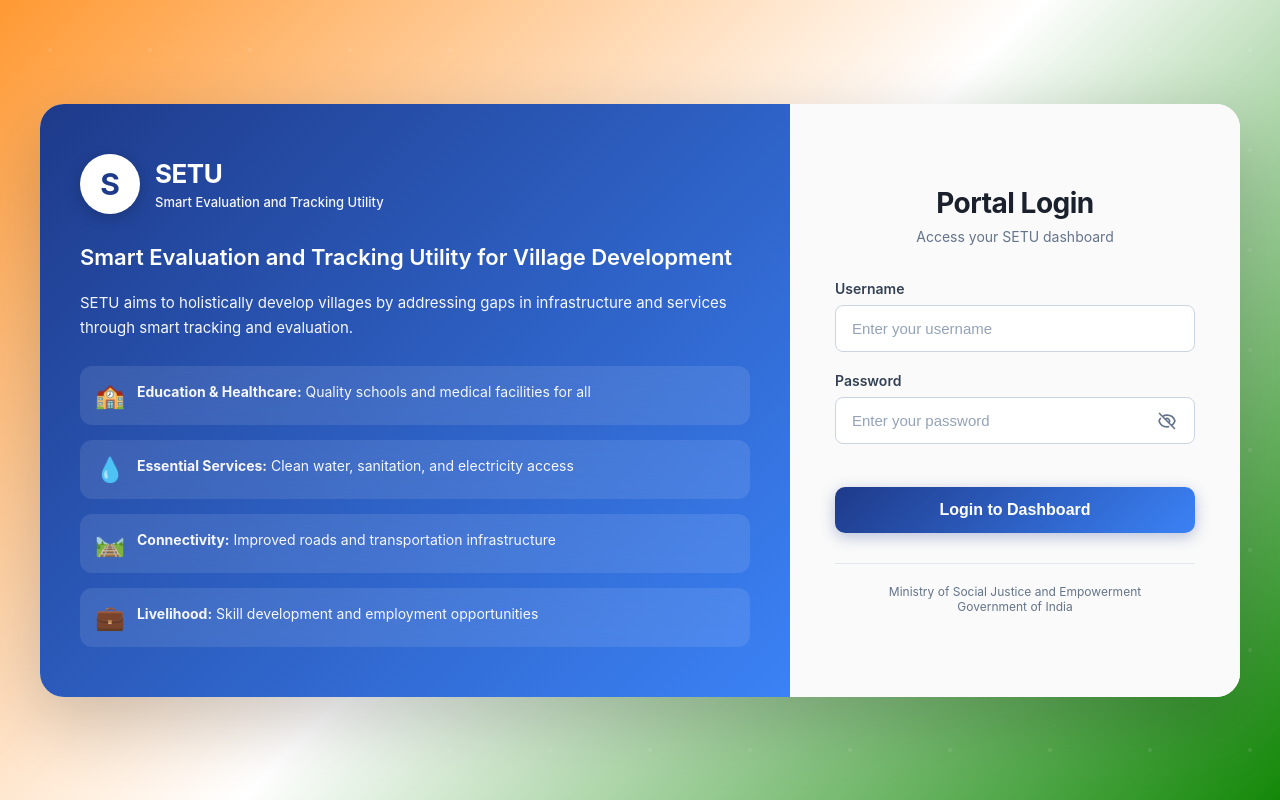
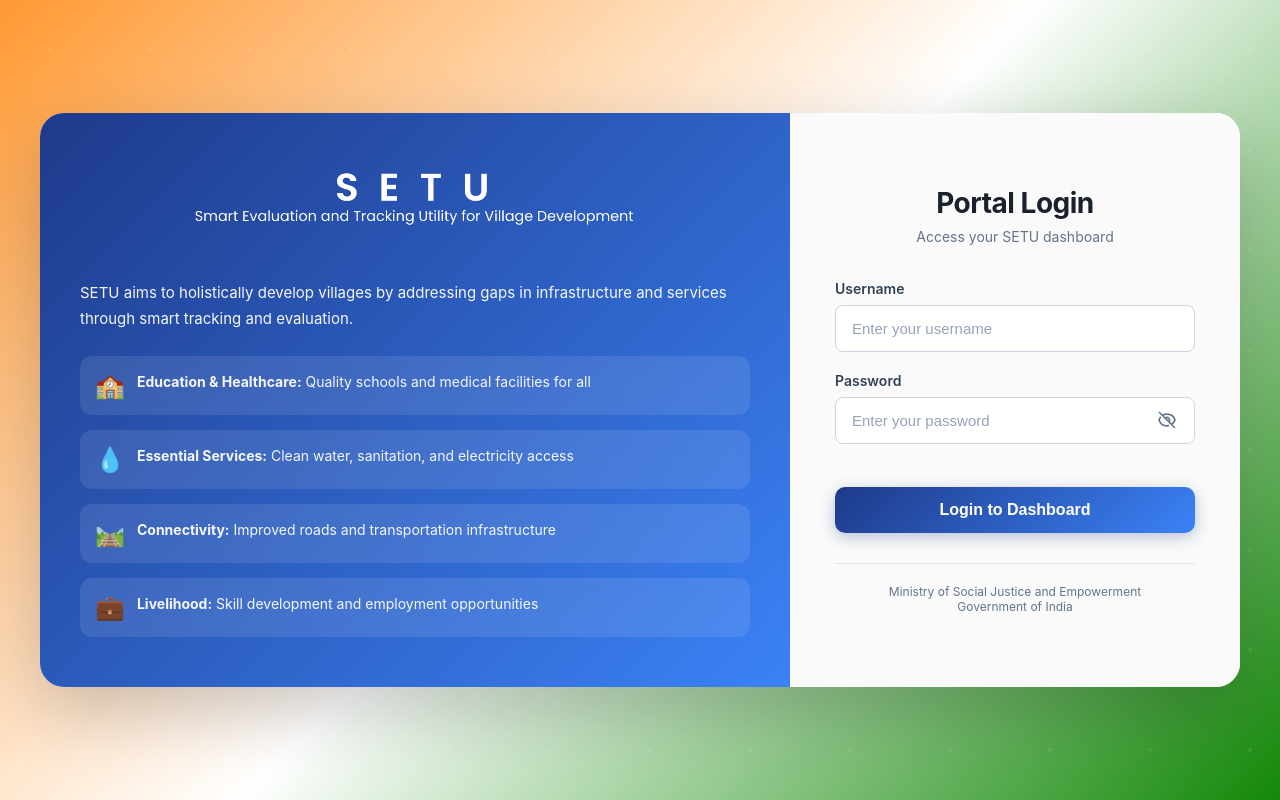
Before and after one commit to AdityaAneNenu/setu, a Django app: a page that uses core/templates/registration/login.html in a window 1280 px wide. Run offline with Django 4.2, Linux system fonts and the light colour scheme.

Commit message:
Update SETU dashboard logos with theme-aware images and fix navigation issues

```diff
--- a/core/templates/registration/login.html
+++ b/core/templates/registration/login.html
@@ -1,3 +1,4 @@
+{% load static %}
 <!DOCTYPE html>
 <html>
 <head>
@@ -52,50 +53,27 @@
       display: flex;
       flex-direction: column;
       justify-content: center;
+      align-items: center;
     }
 
     .logo-section {
       display: flex;
       align-items: center;
-      gap: 15px;
-      margin-bottom: 30px;
+      justify-content: center;
+      margin-bottom: 40px;
     }
 
-    .emblem {
-      width: 60px;
-      height: 60px;
-      background: white;
-      border-radius: 50%;
-      display: flex;
-      align-items: center;
-      justify-content: center;
-      font-size: 30px;
-      font-weight: bold;
-      color: #1e3a8a;
-      box-shadow: 0 4px 15px rgba(0, 0, 0, 0.2);
-    }
-
-    .logo-text {
-      flex: 1;
-    }
-
-    .logo-text h1 {
-      font-size: 26px;
-      font-weight: 700;
-      margin-bottom: 5px;
-      letter-spacing: -0.5px;
-    }
-
-    .logo-text .subtitle {
-      font-size: 13px;
-      opacity: 0.95;
-      font-weight: 500;
+    .logo-section img {
+      max-width: 500px;
+      width: 90%;
+      height: auto;
     }
 
     .info-content h3 {
       font-size: 22px;
       margin-bottom: 20px;
       font-weight: 600;
+      display: none;
     }
 
     .info-content p {
@@ -412,11 +390,7 @@
 <div class="container">
   <div class="info-panel">
     <div class="logo-section">
-      <div class="emblem">S</div>
-      <div class="logo-text">
-        <h1>SETU</h1>
-        <p class="subtitle">Smart Evaluation and Tracking Utility</p>
-      </div>
+      <img src="{% static 'images/dark-mode.png' %}" alt="SETU Logo">
     </div>
 
     <div class="info-content">
```
Also changed, not shown: config/settings.py (+10 -11 lines), core/static/css/modern.css (+26 -8 lines), core/templates/core/analytics.html (+5 -2 lines), core/templates/core/budget_management.html (+5 -2 lines), core/templates/core/dashboard.html (+5 -2 lines), core/templates/core/dashboard_new.html (+5 -2 lines), core/templates/core/manage_gaps.html (+5 -2 lines), core/templates/core/upload.html (+5 -2 lines), core/templates/core/villages.html (+5 -2 lines), core/templates/core/voice_verification_dashboard.html (+5 -2 lines), core/static/images/README.md (added), core/static/images/dark-mode.png (added), core/static/images/light-mode.png (added), 1 other file.
